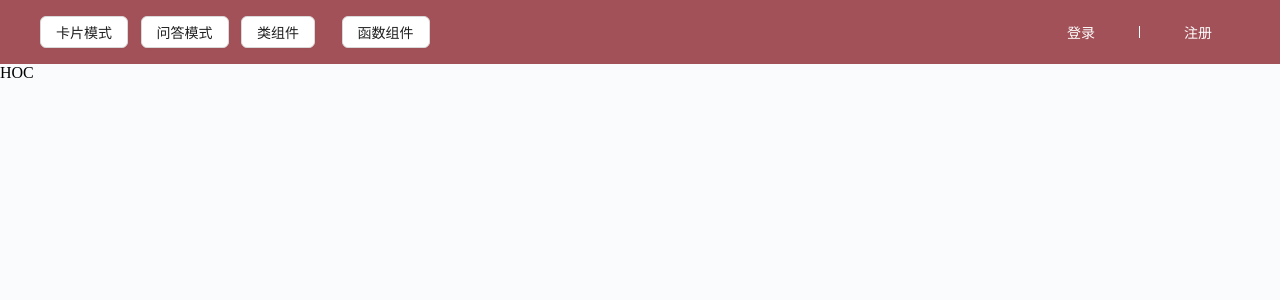
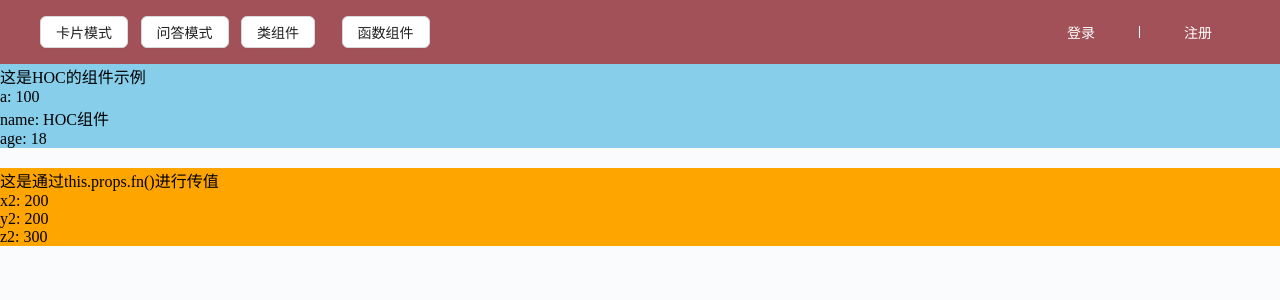
Before and after one commit to VineWeb/web-todo, a React (Vite) app: page /hoc in a window 1280 px wide. Shown: the top 300 px of the page. Built offline with nearby package versions, Linux system fonts and the light colour scheme; no server answers.

Commit message:
feat: 添加HighOrderComponent

```diff
--- /dev/null
+++ b/src/pages/HOC/hoc.tsx
@@ -0,0 +1,40 @@
+import React from "react";
+function HOC<T>(WrappedComponent: React.ComponentType<T>) {
+  return class HOCCom extends React.Component<T> {
+    constructor (props: T | Readonly<T>) {
+      console.log('HOCCom', props)
+      super(props)
+      this.state = {
+        name: 'HOC组件',
+        age: 18
+      }
+    }
+    render(): React.ReactNode {
+        return (
+          <WrappedComponent {...this.props} data={this.state}></WrappedComponent>
+        )
+    }
+  }
+}
+interface PcomProps {
+  a: number;  // 注意这里的类型应该与传入的 `a` 属性类型一致
+  data?: {
+    name: string;
+    age: number;
+  };
+}
+class Pcom extends React.Component<PcomProps> {
+  constructor(props: PcomProps | Readonly<PcomProps>) {
+    super(props)
+  }
+  render() {
+    const { a, data = { name: "默认值", age: 0 } } = this.props;
+    return <div style={{background: 'skyblue'}}>
+      <div>这是HOC的组件示例</div>
+      <div>a: {a}</div>
+      <div>name: {data.name}</div>
+      <div>age: {data.age}</div>
+    </div>
+  }
+}
+export default HOC(Pcom)
--- a/src/pages/HOC/index.tsx
+++ b/src/pages/HOC/index.tsx
@@ -1,7 +1,18 @@
+import HOCCOM from './hoc'
+import RenderCom from './props.fn'
+
 function App () {
+  const renderCallback = ({x2, y2, z2}: {x2: number, y2: number, z2: number}) => (
+    <>
+    <div>x2: {x2}</div>
+    <div>y2: {y2}</div>
+    <div>z2: {z2}</div>
+  </>
+  )
   return (
     <>
-      HOC
+      <HOCCOM a={100} />
+      <RenderCom x={100} y={100} callback={renderCallback} />
     </>
   )
 }
--- /dev/null
+++ b/src/pages/HOC/props.fn.tsx
@@ -0,0 +1,42 @@
+import React from "react"
+interface IProps {
+  callback: ({
+    x2,
+    y2,
+    z2
+  }: {
+    x2: number,
+    y2: number,
+    z2: number
+  }) => React.ReactNode,
+  x: number,
+  y: number
+}
+interface IState {
+  x2: number;
+  y2: number;
+  z2: number;
+}
+
+class RenderCom extends React.Component<IProps, IState> {
+  constructor(props: IProps | Readonly<IProps>) {
+    super(props)
+    this.state = {
+      x2: 200,
+      y2: 200,
+      z2: 300
+    }
+  }
+  render(): React.ReactNode {
+    console.log(this.props, this.state)
+      return (
+        <div style={{background: 'orange', marginTop: '20px'}}>
+          <div>这是通过this.props.fn()进行传值</div>
+          <div>{this.props.callback(this.state)}</div>
+        </div>
+      )
+  }
+}
+
+
+export default RenderCom
```
